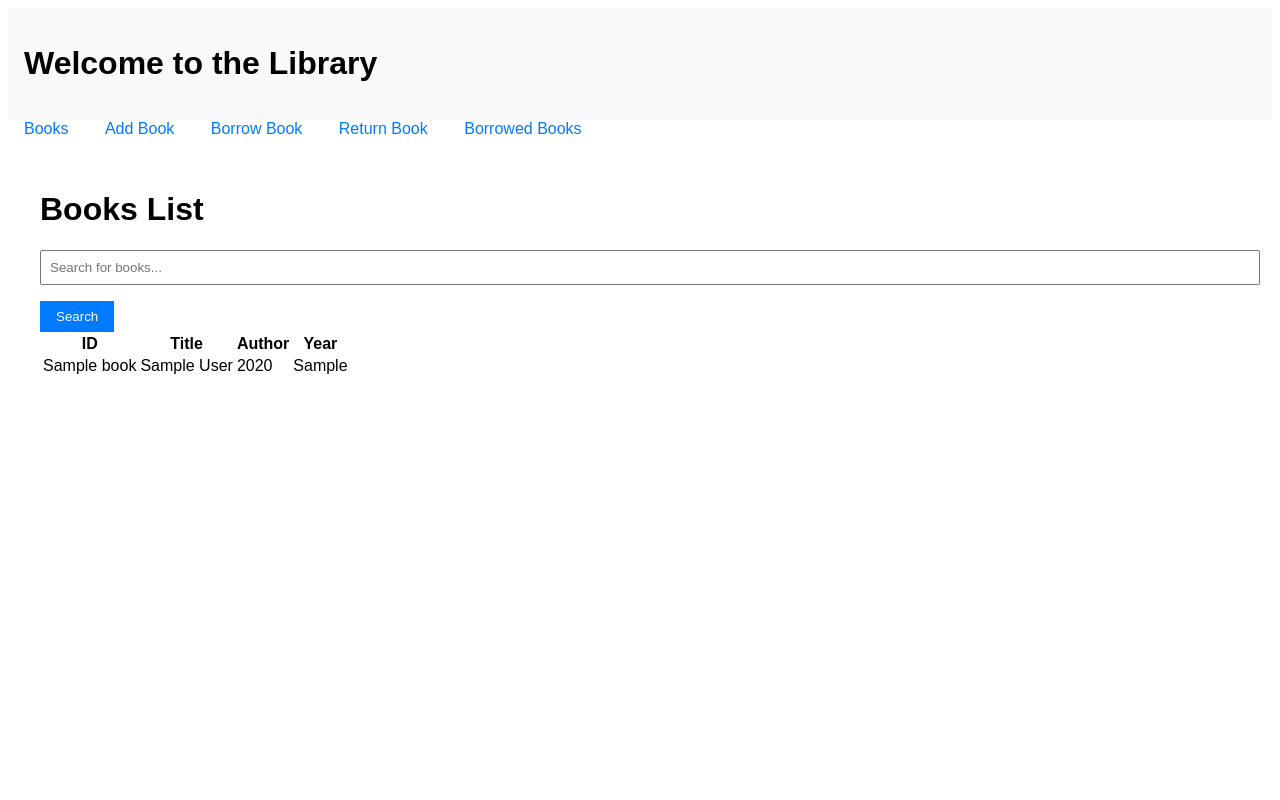
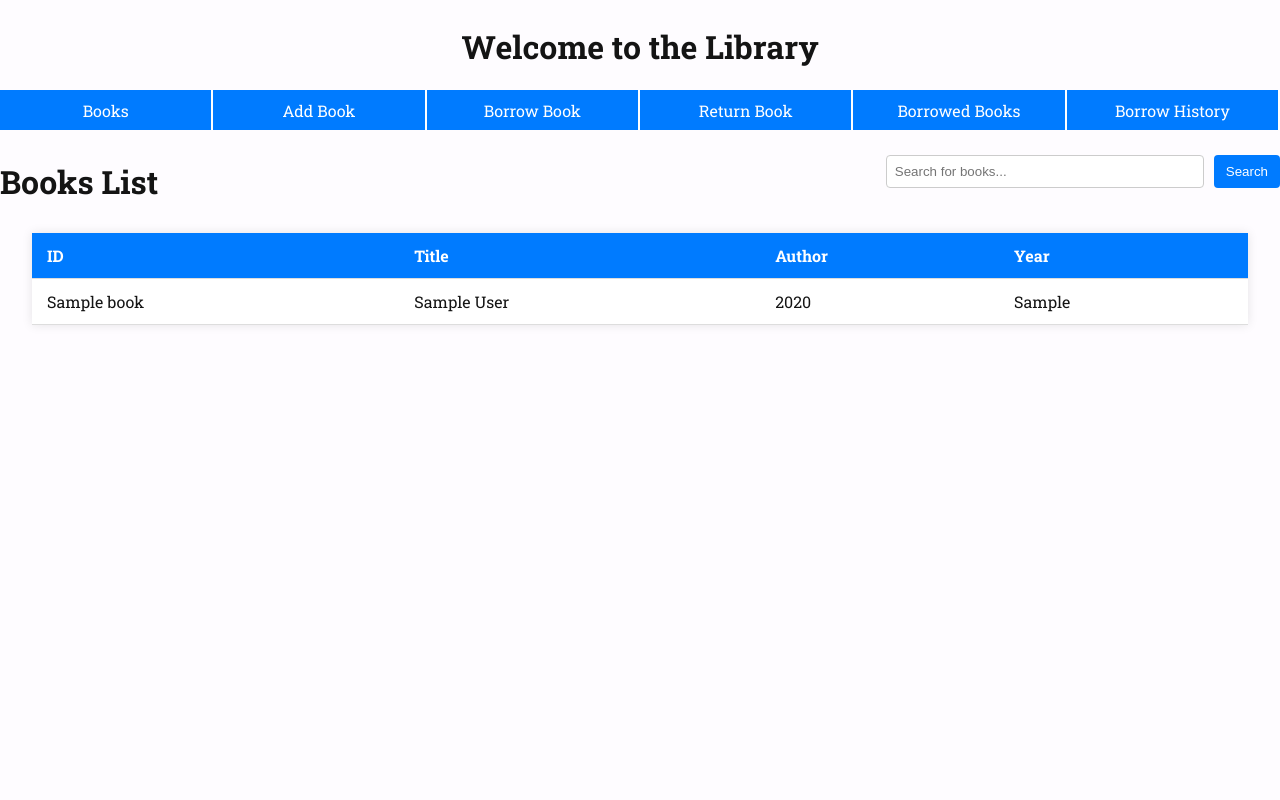
Before and after one commit to Git-Yousuf/Library-Management-System, a Flask app: page /books in a window 1280 px wide. Run offline with Flask 3, Linux system fonts and the light colour scheme; tables that the repository leaves empty or names only in its code hold one stand-in row (values such as "Sample post"); some libraries are stand-ins or nearby versions.

Commit message:
Worked on Css design and added borrow history page.

```diff
--- a/app.py
+++ b/app.py
@@ -63,5 +63,11 @@ def borrowed_books():
     borrowed_books = book_model.get_borrowed_books()
     return render_template('borrowed_books.html', borrowed_books=borrowed_books)
 
+@app.route('/borrowed_books_history')
+def borrowed_books_history():
+    all_borrowed_books = book_model.get_all_borrowed_books()
+    return render_template('borrowed_books_history.html', borrowed_books=all_borrowed_books)
+
+
 if __name__ == '__main__':
     app.run(debug=True)
--- a/models/book_model.py
+++ b/models/book_model.py
@@ -43,8 +43,19 @@ class BookModel:
 
     def get_borrowed_books(self):
         cur = self.mysql.connection.cursor()
-        cur.execute("SELECT b.id, b.title, b.author, br.borrower_name, br.borrow_date FROM books b "
+        cur.execute("SELECT b.id, b.title, b.author, br.borrower_name, br.borrow_date, br.borrower_phone, br.borrower_address FROM books b "
                     "JOIN borrowers br ON b.id = br.book_id WHERE b.borrowed = TRUE AND br.return_date IS NULL")
         borrowed_books = cur.fetchall()
         cur.close()
         return borrowed_books
+
+    def get_all_borrowed_books(self):
+        cur = self.mysql.connection.cursor()
+        cur.execute("""
+            SELECT b.id, b.title, b.author, br.borrower_name, br.borrow_date, br.return_date, br.borrower_phone, br.borrower_address
+            FROM books b
+            JOIN borrowers br ON b.id = br.book_id
+        """)
+        all_borrowed_books = cur.fetchall()
+        cur.close()
+        return all_borrowed_books
--- a/static/style.css
+++ b/static/style.css
@@ -1,43 +1,118 @@
-body {
-    font-family: Arial, sans-serif;
+:root{
+    --bg_color: #FEFCFF;
+    --bg_color_hover: #cacaca;
+    --font_color: #141414;
 }
 
-header {
-    background-color: #f8f9fa;
-    padding: 1rem;
+*{
+    padding: 0;
+    margin: 0;
 }
 
-nav a {
-    margin: 0 1rem;
-    text-decoration: none;
-    color: #007bff;
+body{
+    font-family: "Roboto Slab", serif;
+    background-color: var(--bg_color);
+    color: var(--font_color);
+    height: 100vh;
 }
 
-nav a:hover {
-    text-decoration: underline;
+header{
+    width: 100%;
+    height: 5%;
+    padding: 25px 0px;
+    text-align: center;
 }
 
-main {
-    padding: 2rem;
+nav{
+    display: flex;
+    justify-content: space-evenly;
+    align-items: center;
+    height: 5%;
 }
 
-form label {
-    display: block;
-    margin-top: 1rem;
+a{
+    text-decoration: none;
+    color: white;
+    width: 100%;
+    height: 100%;
+    display: grid;
+    place-items: center;
+    background-color: #007BFF;
+    border-right: 2px solid white;
 }
 
-form input {
-    display: block;
-    margin-top: 0.5rem;
-    padding: 0.5rem;
+a:hover{
+    text-decoration: underline;
+    background-color: #0056b3;
+}
+
+main{
+    width: 100%;
+    height: 80%;
+}
+
+/* Books */
+
+.books_header{
+    display: flex;
+    justify-content: space-between;
+    align-items: center;
+    padding: 25px 0px;
     width: 100%;
 }
 
-form button {
-    margin-top: 1rem;
-    padding: 0.5rem 1rem;
-    background-color: #007bff;
+/* Form styles */
+form {
+    display: flex;
+    gap: 10px;
+    margin-bottom: 20px;
+}
+
+.books_placeholder {
+    padding: 8px;
+    width: 300px;
+    border: 1px solid #ccc;
+    border-radius: 4px;
+}
+
+.books_search_button {
+    padding: 8px 12px;
+    border: none;
+    background-color: #007BFF;
     color: white;
-    border: none;
+    border-radius: 4px;
     cursor: pointer;
 }
+
+.books_search_button:hover {
+    background-color: #0056b3;
+}
+
+/* Table styles */
+table {
+    width: 95%;
+    margin: 0 auto;
+    border-collapse: collapse;
+    background-color: white;
+    box-shadow: 0 0 10px rgba(0, 0, 0, 0.1);
+    gap: 15px;
+}
+
+th, td {
+    padding: 12px 15px;
+    text-align: left;
+    border-bottom: 1px solid #ddd;
+}
+
+th {
+    background-color: #007BFF;
+    color: white;
+}
+
+tr:nth-child(even) {
+    background-color: #f2f2f2;
+}
+
+tr:hover {
+    background-color: #f1f1f1;
+}
--- a/templates/base.html
+++ b/templates/base.html
@@ -5,6 +5,9 @@
     <meta name="viewport" content="width=device-width, initial-scale=1.0">
     <title>Library Management</title>
     <link rel="stylesheet" href="{{ url_for('static', filename='style.css') }}">
+    <link rel="preconnect" href="https://fonts.googleapis.com">
+    <link rel="preconnect" href="https://fonts.gstatic.com" crossorigin>
+    <link href="https://fonts.googleapis.com/css2?family=Roboto+Slab:wght@100..900&display=swap" rel="stylesheet">
 </head>
 <body>
     <header>
@@ -16,6 +19,7 @@
         <a href="{{ url_for('borrow_book') }}">Borrow Book</a>
         <a href="{{ url_for('return_book') }}">Return Book</a>
         <a href="{{ url_for('borrowed_books') }}">Borrowed Books</a>
+        <a href="{{ url_for('borrowed_books_history') }}">Borrow History</a>
     </nav>
     <main>
         {% block content %}{% endblock %}
--- a/templates/books.html
+++ b/templates/books.html
@@ -1,12 +1,15 @@
 {% extends 'base.html' %}
 {% block content %}
+
+<div>
+    <div class="books_header">
         <h1>Books List</h1>
 
         <form method="get" action="{{ url_for('search_books') }}">
-    <input type="text" name="query" placeholder="Search for books...">
-    <button type="submit">Search</button>
+            <input class="books_placeholder" type="text" name="query" placeholder="Search for books...">
+            <button type="submit" class="books_search_button">Search</button>
         </form>
-
+    </div>
     <table>
         <thead>
             <tr>
@@ -27,4 +30,6 @@
             {% endfor %}
         </tbody>
     </table>
+</div>
+
 {% endblock %}
--- a/templates/borrowed_books.html
+++ b/templates/borrowed_books.html
@@ -9,6 +9,8 @@
             <th>Author</th>
             <th>Borrower</th>
             <th>Borrow Date</th>
+            <th>Borrower Phone Number</th>
+            <th>Borrow Address</th>
         </tr>
     </thead>
     <tbody>
@@ -19,6 +21,8 @@
             <td>{{ book[2] }}</td>
             <td>{{ book[3] }}</td>
             <td>{{ book[4] }}</td>
+            <td>{{ book[5] }}</td>
+            <td>{{ book[6] }}</td>
         </tr>
         {% endfor %}
     </tbody>
```
Also changed, not shown: templates/borrowed_books_history.html (added, +34 -0 lines). Lines whose indentation alone changed are shown as unchanged.
